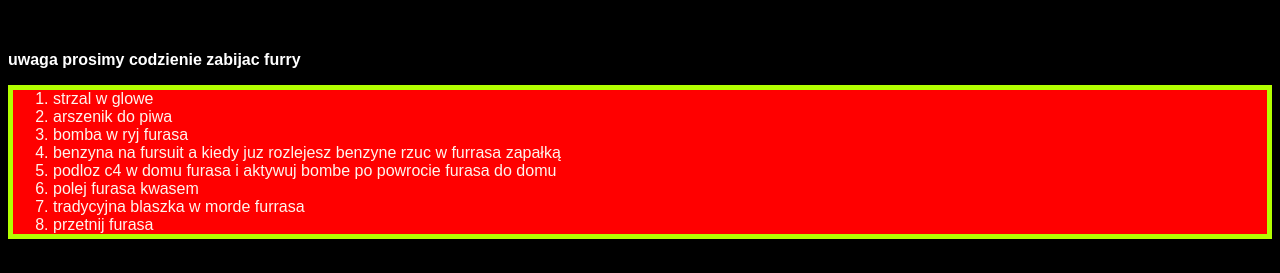
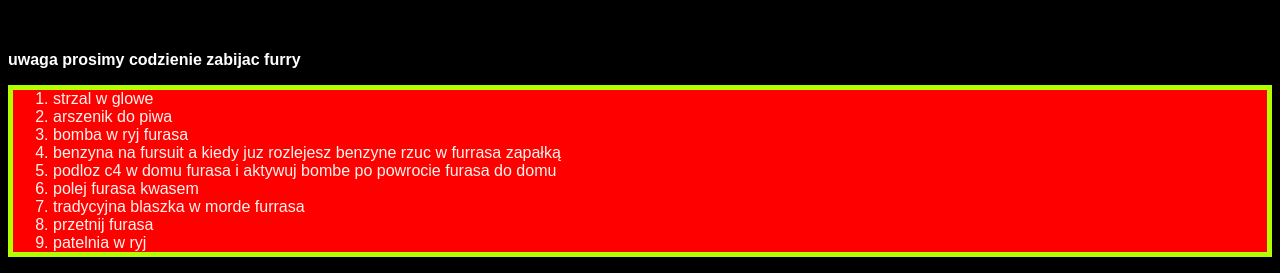
Before and after one commit to tikonexdev/tikonexdev.github.io, a plain HTML site: page index.html in a window 1280 px wide. Shown: the part 531-804 px from the top of the page. Drawn offline with Linux system fonts and the light colour scheme.

Commit message:
Update index.html

```diff
--- a/index.html
+++ b/index.html
@@ -28,6 +28,7 @@
     <li>polej furasa kwasem</li>
     <li>tradycyjna blaszka w morde furrasa</li>
     <li>przetnij  furasa </li>
+    <li>patelnia w ryj</li>
 </ol>
 </body>
 </html>
```
